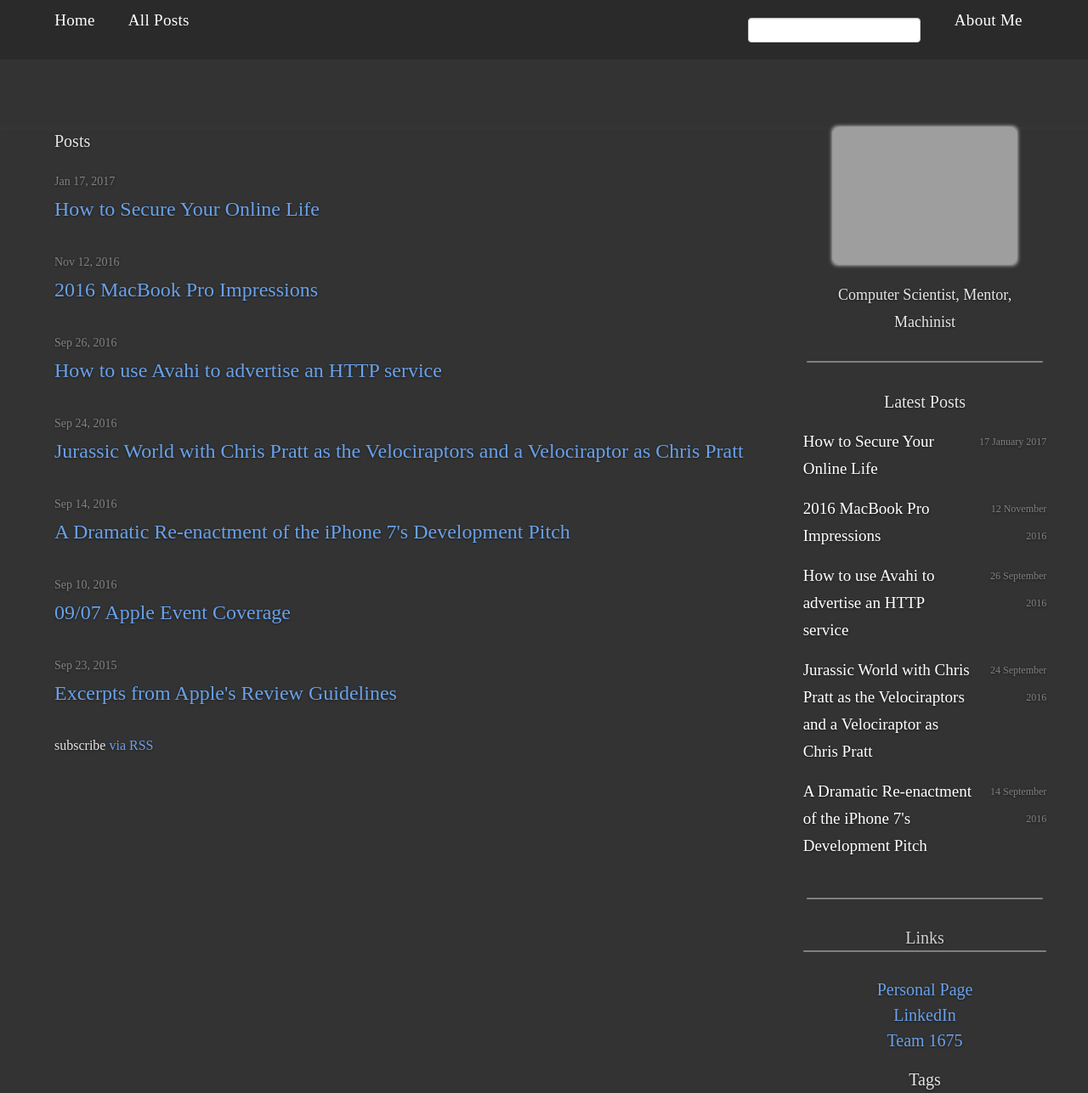
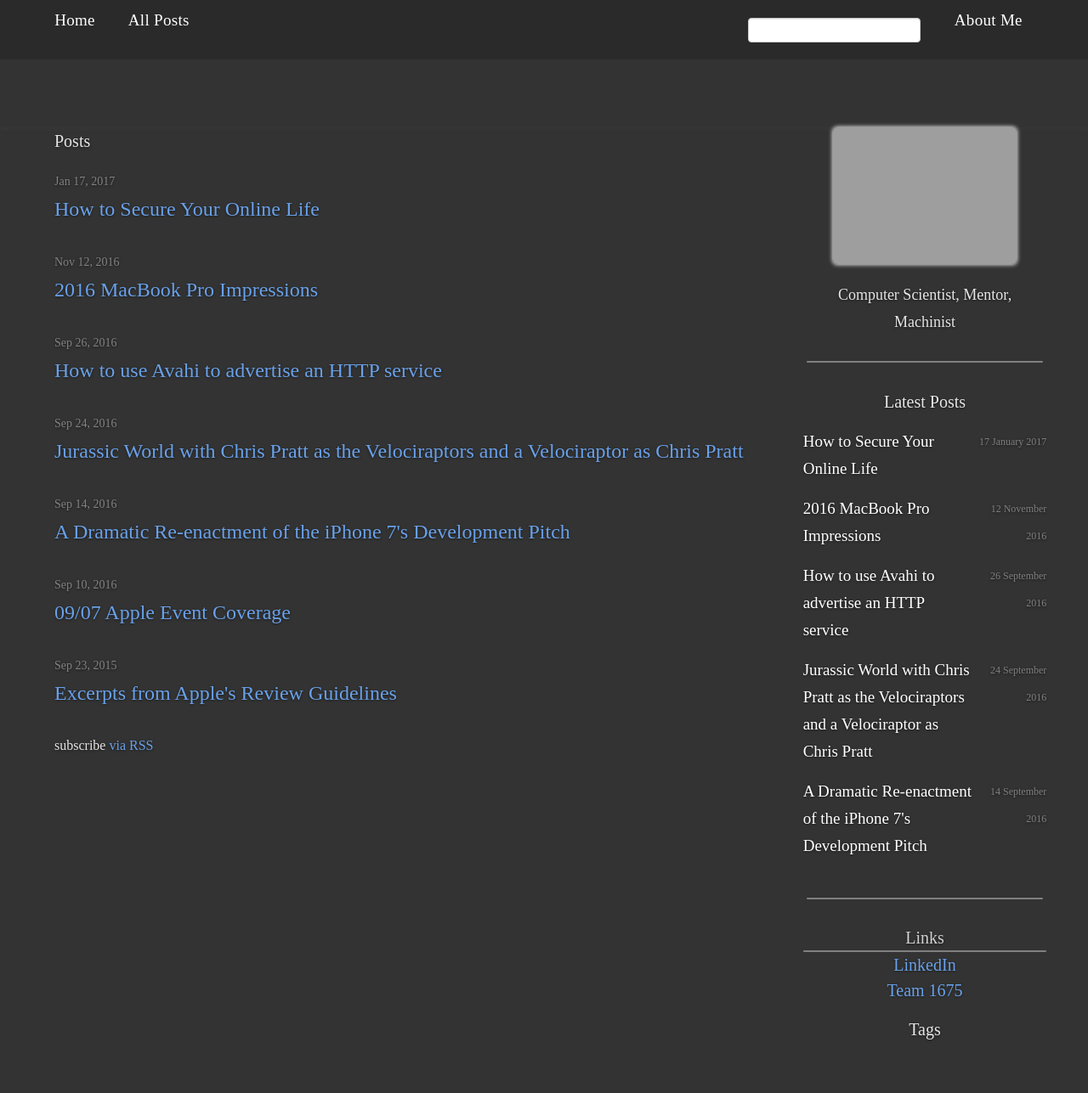
Before and after one commit to sosheskaz/sosheskaz.github.io, a Jekyll site: the page built from index.html, in a window 1280 px wide. Shown: the whole page at 85% size. Built offline with Jekyll 4.4.1, drawn with Linux system fonts in a browser that asks for light colours; some web fonts are replaced; after the commit the page ends 1228 px from its top, so only the background shows below that.

Commit message:
Got rid of broken link

```diff
--- a/_layouts/page.html
+++ b/_layouts/page.html
@@ -72,7 +72,6 @@
                     <li>Links</li>
                     <span class="links_dashed"></span>
 
-                    <li style="margin-top:10%"><a href="{{site.url | append: '/' | append: page.lang | append: '/index.html'}}">Personal Page</a></li>
                     <li><a href="https://linkedin.com/in/eric-miller">LinkedIn</a></li>
                     <li><a href="http://www.team1675.net">Team 1675</a></li>
                 </ul>
```
